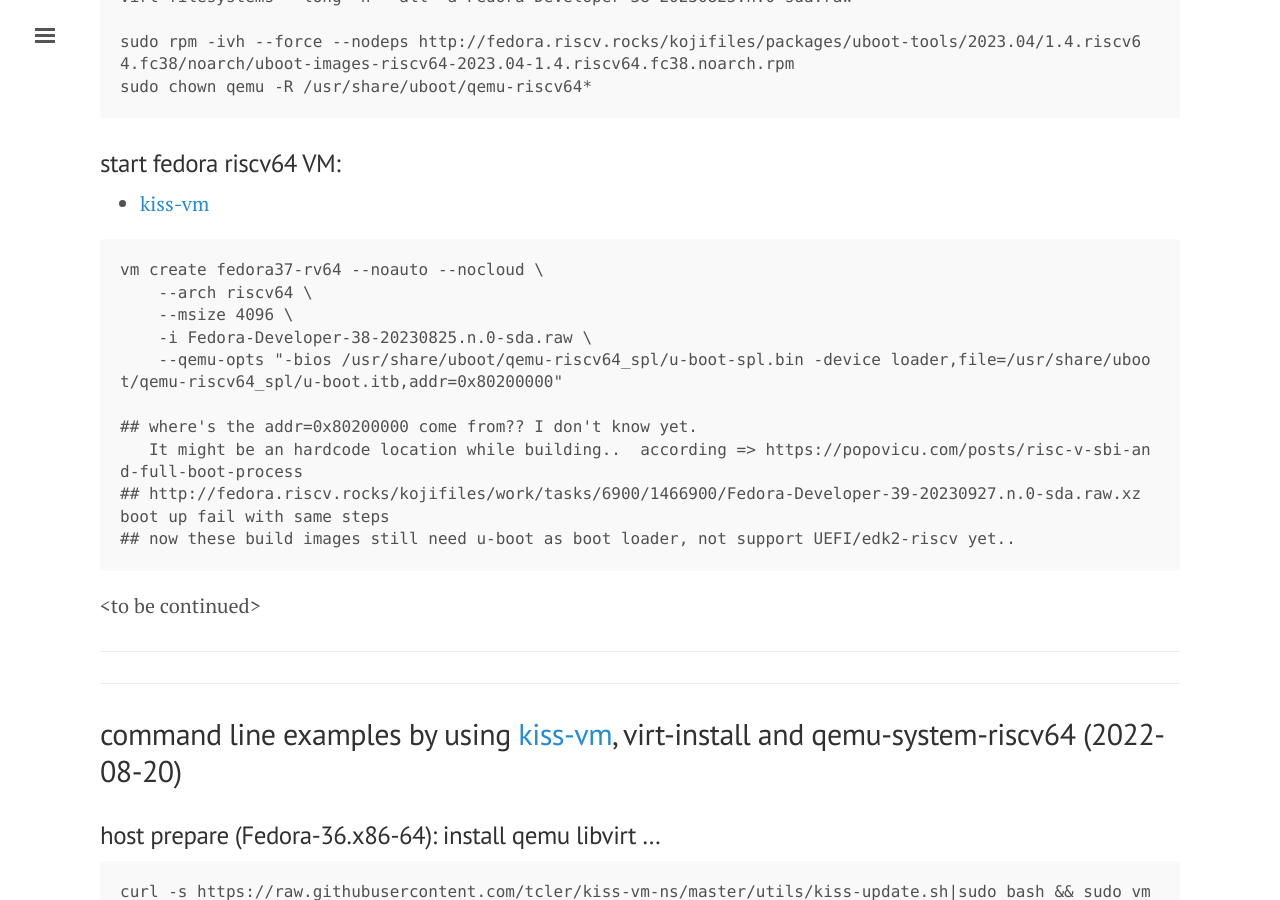
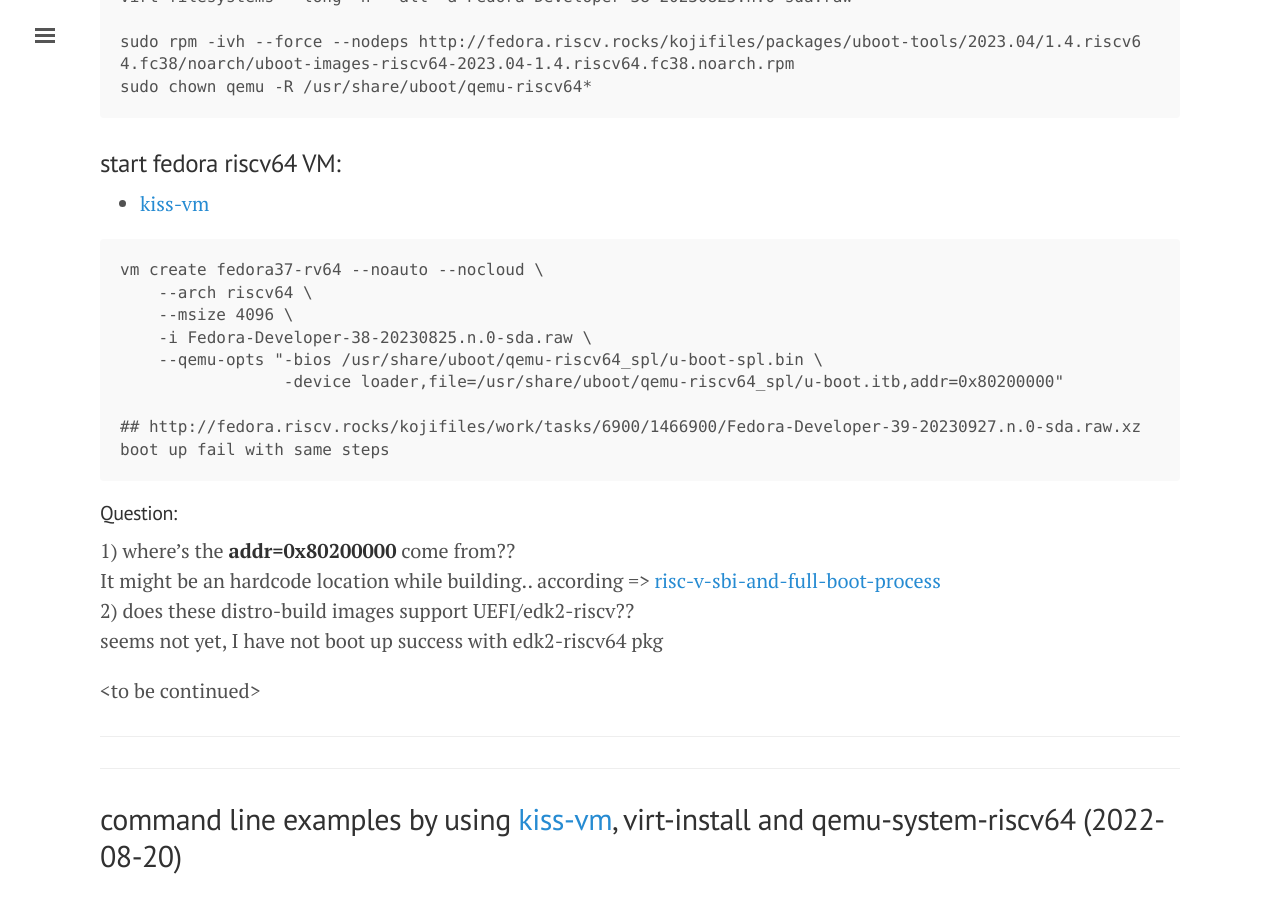
Before and after one commit to tcler/tcler.github.io, a Jekyll site: the page built from _posts/2022-08-20-start-fedora-riscv64-VM-on-fedora-x86_64-host.md, in a window 1280 px wide and 900 px high, scrolled down 1418 px. Built offline with Jekyll 4.4.1, drawn with Linux system fonts in a browser that asks for light colours.

Commit message:
Update 2022-08-20-start-fedora-riscv64-VM-on-fedora-x86_64-host.md

````diff
--- a/_posts/2022-08-20-start-fedora-riscv64-VM-on-fedora-x86_64-host.md
+++ b/_posts/2022-08-20-start-fedora-riscv64-VM-on-fedora-x86_64-host.md
@@ -47,13 +47,17 @@ vm create fedora37-rv64 --noauto --nocloud \
     --arch riscv64 \
     --msize 4096 \
     -i Fedora-Developer-38-20230825.n.0-sda.raw \
-    --qemu-opts "-bios /usr/share/uboot/qemu-riscv64_spl/u-boot-spl.bin -device loader,file=/usr/share/uboot/qemu-riscv64_spl/u-boot.itb,addr=0x80200000"
+    --qemu-opts "-bios /usr/share/uboot/qemu-riscv64_spl/u-boot-spl.bin \
+                 -device loader,file=/usr/share/uboot/qemu-riscv64_spl/u-boot.itb,addr=0x80200000"
 
-## where's the addr=0x80200000 come from?? I don't know yet.
-   It might be an hardcode location while building..  according => https://popovicu.com/posts/risc-v-sbi-and-full-boot-process
 ## http://fedora.riscv.rocks/kojifiles/work/tasks/6900/1466900/Fedora-Developer-39-20230927.n.0-sda.raw.xz boot up fail with same steps
-## now these build images still need u-boot as boot loader, not support UEFI/edk2-riscv yet..
 ```
+
+#### Question:
+1) where's the **addr=0x80200000** come from??
+   It might be an hardcode location while building..  according => [risc-v-sbi-and-full-boot-process](https://popovicu.com/posts/risc-v-sbi-and-full-boot-process)
+2) does these distro-build images support UEFI/edk2-riscv??
+   seems not yet, I have not boot up success with edk2-riscv64 pkg
 
 \<to be continued\>
 
````
